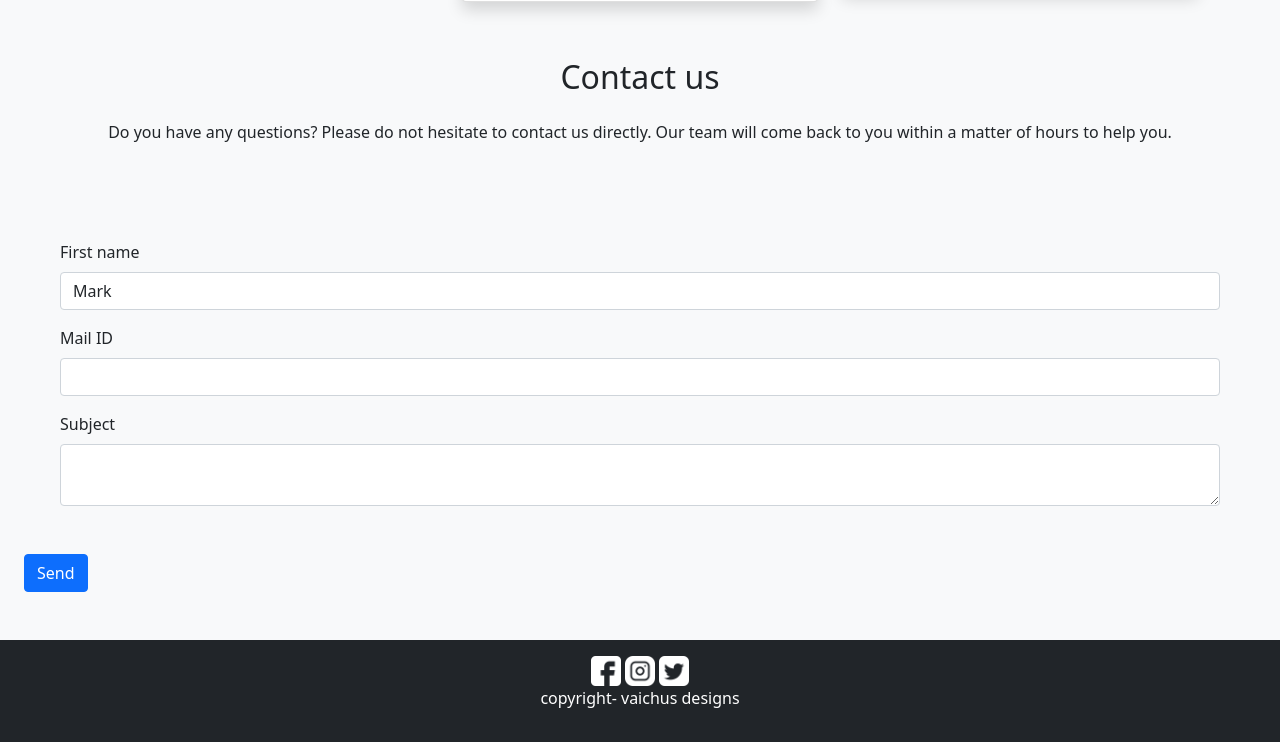
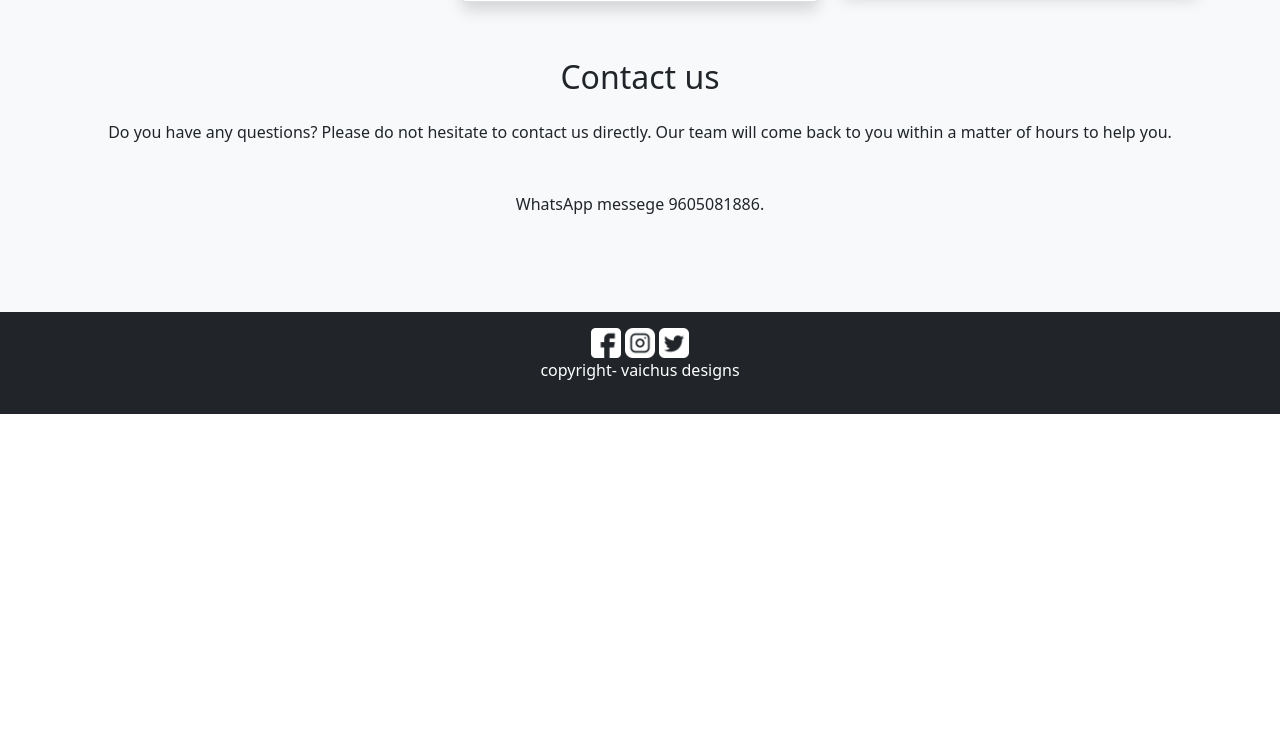
Before and after one commit to Vaichusdesigns/vaichusdesigns.github.io, a plain HTML site: page index.html in a window 1280 px wide. Shown: the part 2021-2763 px from the top of the page. After the commit the page ends 2435 px from the top, so only its background shows below. Drawn offline with nearby package versions, Linux system fonts and the light colour scheme.

Commit message:
Removed contact info

```diff
--- a/index.html
+++ b/index.html
@@ -157,50 +157,19 @@
 
   <p class="text-center w-responsive mx-auto mb-5">Do you have any questions? Please do not hesitate to contact us directly. Our team will come back to you within
       a matter of hours to help you.</p>
-
+      <p class="text-center w-responsive mx-auto mb-5">WhatsApp messege 9605081886.</p>
   <div class="row">
 
 
-      <div class="col-md- mb-md-0 mb-5 p-5">
-        <form class="row g-3" action="Thankyou.html">
-          <div class="col-md-12">
-            <label for="validationDefault01" class="form-label">First name</label>
-            <input type="text" class="form-control" id="validationDefault01" value="Mark" required>
-          </div>
 
-          <div class="col-md-12">
-            <label for="validationDefaultUsername" class="form-label">Mail ID</label>
-            <div class="input-group">
-
-              <input type="text" class="form-control" id="validationDefaultUsername"  aria-describedby="inputGroupPrepend2" required>
-            </div>
-          </div>
-          <div class="col-md-12">
-            <label for="validationDefault03" class="form-label">Subject</label>
-             <textarea type="text" id="message" name="message" rows="2" class="form-control md-textarea"></textarea>
-          </div>
-
-          </div>
-
-          </div>
-          <div class="col-12">
-            <button class="btn btn-primary" type="submit">Send </button>
-          </div>
-        </form>
-
-
-
-
-
-  </div>
 
 </section>
   <footer class="bg-dark">
     <div class="row p-3">
       <div class="col-md-12 text-center">
-        <a href="https://www.facebook.com/"><img src="Images/facebookw.png" width="30px"></a>
-        <a href="https://www.instagram.com/vaichus_designs/?igshid=YmMyMTA2M2Y%3D"><img src="Images/instagram (1)w.png" width="30px"></a>
-        <a href="https://twitter.com/"><img src="Images/twitter-signw.png" width="30px"></a>
+        <a href=""><img src="Images/facebookw.png" width="30px"></a>
+        <a href=""><img src="Images/instagram (1)w.png" width="30px"></a>
+        <a href=""><img src="Images/twitter-signw.png" width="30px"></a>
         <p class="text-white">copyright- vaichus designs</p>
 
       </div>
```
